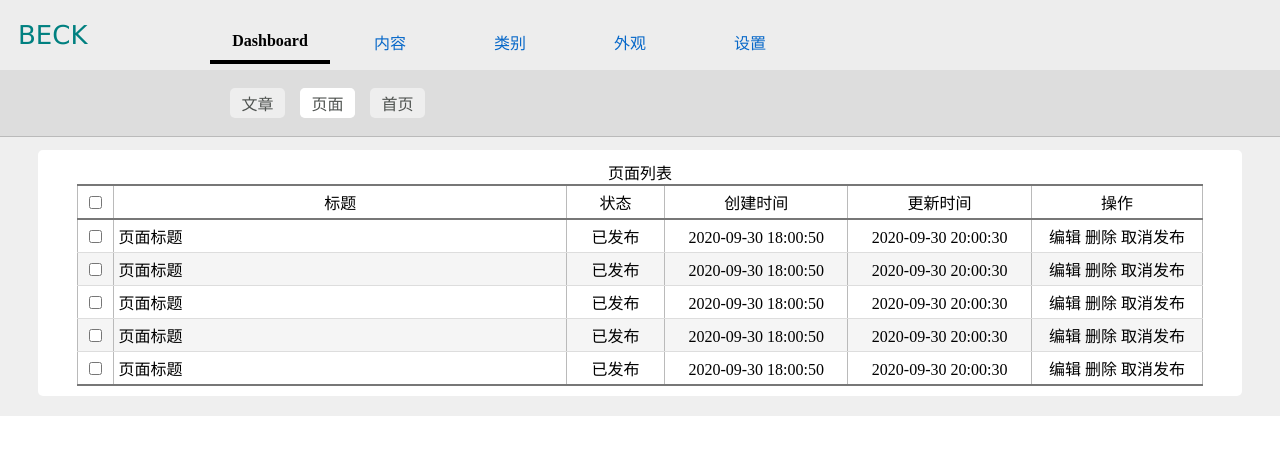
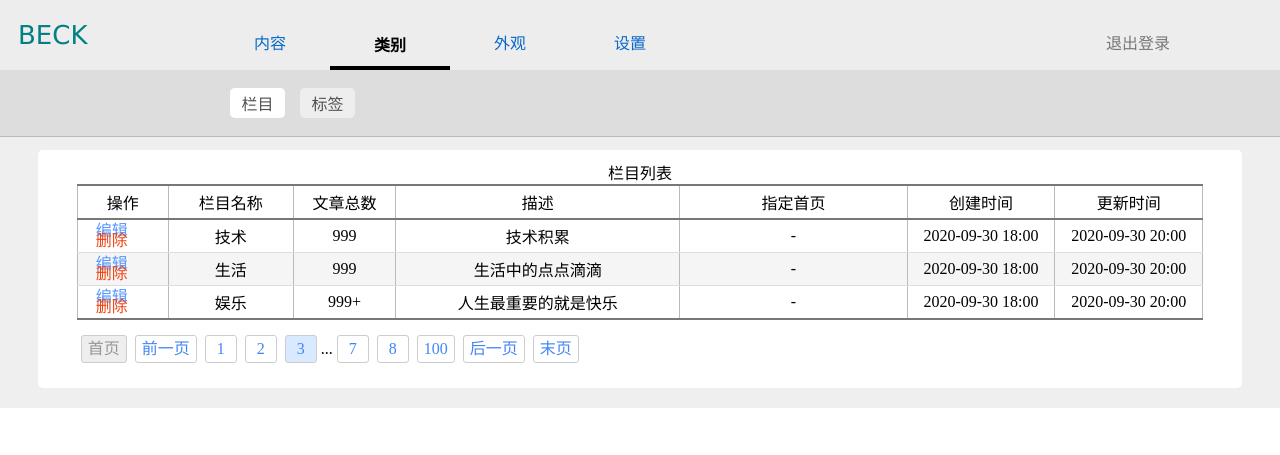
Before and after one commit to mazhongchao/beck, a PHP site: page /template/admin/category-list.html in a window 1280 px wide. Shown: the top 455 px of the page. Run offline with PHP 8.4, Linux system fonts and the light colour scheme.

Commit message:
update admin template files and style file

```diff
--- a/adm/static/style.css
+++ b/adm/static/style.css
@@ -43,27 +43,53 @@ body{margin:0; width: 100%}
 .sub-nav a{text-decoration: none; color:#4f5350;padding: 3px 1px 3px 1px;display: block;}
 .sub-nav a:hover{color:#000;background:#fff;border-radius: 5px;}
 .selected{color:#000;background:#fff;border-radius: 5px;}
+.logout{margin-top:30px;}
+.logout a{text-decoration: none; color: #777777;}
+.logout a:hover{color: #4f5350;}
 
 .main-content{float:left;width:100%;margin-top:130px; background-color: #efefef;}
 .content-block{float:left; width: 88%; margin:20px 3%; padding: 10px 3%;background: #fff; border-radius: 5px;}
 
 table{width:100%; padding: 3px; border-collapse: collapse;}
 thead{border-top: 2px solid #777777; border-bottom: 2px solid #777777;}
-th,td {border-bottom: 1px solid #ddd; border-left: 1px solid #bababa; border-right: 1px solid #bababa; padding: 4px;text-align: center;}
+th,td {border-bottom: 1px solid #ddd; border-left: 1px solid #bababa; border-right: 1px solid #bababa; padding: 4px;text-align: center; vertical-align: middle;}
 tr:nth-last-child(1){border-bottom: 2px solid #777777;}
 tr:nth-child(even) {background-color: #f5f5f5;}
 tbody tr:hover {background-color: #d9e9ff;}
+
+a.op-edit{float: left; display: inline-block; margin-right:5px; color: #5495ff;}
+a.op-edit:hover{color: #007cba;}
+a.op-cancel{float: left; display: inline-block; margin-right:5px; color: #daae04;}
+a.op-cancel:hover{color: #ce9504;}
+a.op-delete{float: left; display: inline-block; margin-right:5px; color: #f1420d;}
+a.op-delete:hover{color: #b72c02;}
+a.article-lnk{color: #5495ff;}
+a.article-lnk:hover{color: #007cba;}
+
+.td-ops{padding-left: 18px; line-height: 10px;}
+
+.txt-green{color: #13a403;}
 
 .txt-center{text-align: center}
 .txt-left{text-align: left;}
 .txt-right{text-align: right;}
 .txt-justify{text-align: justify}
-.th-checkbox{width: 3%}
+
+/* 85% */
+.th-checkbox{width: 3%;}
+.th-operation{width: 14%;}
 .th-title{width: 37%;}
-.th-time{width: 15%}
-.th-status{width: 8%}
-.th-cate{width: 8%}
-.th-operation{width: 14%}
+.th-time{width: 15%;}
+.th-status{width: 8%;}
+.th-cate{width: 8%;}
+/* 85% */
+.th-operation-col{width: 8%;}
+.th-title-col{width: 11%;}
+.th-article-col{width: 9%;}
+.th-desc-col{width: 25%;}
+.th-index-col{width: 20%;}
+.th-time-col{width: 13%;}
+
 
 .pagination{margin: 15px auto;}
 .pagination li {
--- a/adm/template/admin/category-list.html
+++ b/adm/template/admin/category-list.html
@@ -3,7 +3,7 @@
     <title>Beck Index</title>
     <meta http-equiv="Content-Type" content="text/html; charset=utf-8" />
     <meta name="viewport" content="width=device-width, initial-scale=1" />
-    <link href="./static/style.css" rel="stylesheet" type="text/css" />
+    <link href="/static/style.css" rel="stylesheet" type="text/css" />
 </head>
 
 <body>
@@ -11,76 +11,66 @@
 <div class="header">
     <div class="logo">BECK</div>
     <ul class="main-nav">
-        <li><span class="current-menu">Dashboard</span></li>
-        <li><a href="#">内容</a></li>
-        <li><a href="#">类别</a></li>
-        <li><a href="#">外观</a></li>
-        <li><a href="#">设置</a></li>
+        <li><a href="/article_list.php">内容</a></li>
+        <li><span class="current-menu">类别</span></li>
+        <li><a href="/theme.php">外观</a></li>
+        <li><a href="/setting.php">设置</a></li>
     </ul>
+    <div class="logout"><a href="/logout.php">退出登录</a></div>
     <ul class="sub-nav">
-        <li><a href="#">文章</a></li>
-        <li><a class="selected" href="">页面</a></li>
-        <li><a href="">首页</a></li>
+        <li><a class="selected" href="/category-list.php">栏目</a></li>
+        <li><a href="/tag_list.php">标签</a></li>
     </ul>
 </div>
 
 <div class="main-content">
     <div class="content-block">
         <table id="sales">
-            <caption>页面列表</caption>
+            <caption>栏目列表</caption>
             <thead>
             <tr>
-                <th scope="col" class="th-checkbox"><input type="checkbox"></th>
-                <th scope="col" class="th-title">标题</th>
-                <th scope="col" class="th-status">状态</th>
-                <th scope="col" class="th-time">创建时间</th>
-                <th scope="col" class="th-time">更新时间</th>
-                <th scope="col" class="th-operation">操作</th>
+                <th scope="col" class="th-operation-col">操作</th>
+                <th scope="col" class="th-title-col">栏目名称</th>
+                <th scope="col" class="th-article-col">文章总数</th>
+                <th scope="col" class="th-desc-col">描述</th>
+                <th scope="col" class="th-index-col">指定首页</th>
+                <th scope="col" class="th-time-col">创建时间</th>
+                <th scope="col" class="th-time-col">更新时间</th>
             </tr>
             </thead>
             <tbody>
             <tr>
-                <td class="txt-center"><input type="checkbox"></td>
-                <td class="txt-left">页面标题</td>
-                <td>已发布</td>
-                <td>2020-09-30 18:00:50</td>
-                <td>2020-09-30 20:00:30</td>
-                <td>编辑 删除 取消发布</td>
+                <td class="td-ops"><a href="" class="op-edit">编辑</a><a href="" class="op-delete">删除</a></td>
+                <td>技术</td>
+                <td>999</td>
+                <td>技术积累</td>
+                <td>-</td>
+                <td>2020-09-30 18:00</td>
+                <td>2020-09-30 20:00</td>
             </tr>
             <tr>
-                <td class="txt-center"><input type="checkbox"></td>
-                <td class="txt-left">页面标题</td>
-                <td>已发布</td>
-                <td>2020-09-30 18:00:50</td>
-                <td>2020-09-30 20:00:30</td>
-                <td>编辑 删除 取消发布</td>
+                <td class="td-ops"><a href="" class="op-edit">编辑</a><a href="" class="op-delete">删除</a></td>
+                <td>生活</td>
+                <td>999</td>
+                <td>生活中的点点滴滴</td>
+                <td>-</td>
+                <td>2020-09-30 18:00</td>
+                <td>2020-09-30 20:00</td>
             </tr>
             <tr>
-                <td class="txt-center"><input type="checkbox"></td>
-                <td class="txt-left">页面标题</td>
-                <td>已发布</td>
-                <td>2020-09-30 18:00:50</td>
-                <td>2020-09-30 20:00:30</td>
-                <td>编辑 删除 取消发布</td>
-            </tr>
-            <tr>
-                <td class="txt-center"><input type="checkbox"></td>
-                <td class="txt-left">页面标题</td>
-                <td>已发布</td>
-                <td>2020-09-30 18:00:50</td>
-                <td>2020-09-30 20:00:30</td>
-                <td>编辑 删除 取消发布</td>
-            </tr>
-            <tr>
-                <td class="txt-center"><input type="checkbox"></td>
-                <td class="txt-left">页面标题</td>
-                <td>已发布</td>
-                <td>2020-09-30 18:00:50</td>
-                <td>2020-09-30 20:00:30</td>
-                <td>编辑 删除 取消发布</td>
+                <td class="td-ops"><a href="" class="op-edit">编辑</a><a href="" class="op-delete">删除</a></td>
+                <td>娱乐</td>
+                <td>999+</td>
+                <td>人生最重要的就是快乐</td>
+                <td>-</td>
+                <td>2020-09-30 18:00</td>
+                <td>2020-09-30 20:00</td>
             </tr>
             </tbody>
         </table>
+        <div>
+            <ul class="pagination"><li><a class="disable">首页</a></li><li><a href="#">前一页</a> </li><li><a href="#">1</a></li><li><a href="#">2</a></li><li><a class="current-page">3</a></li><li>...</li><a href="#">7</a><li><a href="#">8</a></li><li><a href="#">100</a></li><li><a href="#">后一页</a></li><li><a href="#">末页</a> </li></ul>
+        </div>
     </div>
 </div>
 
```
Also changed, not shown: other parts of adm/static/style.css (+22 -6 lines), adm/template/admin/article-list.html (+28 -26 lines), adm/template/admin/article-post.html (+7 -4 lines), adm/template/admin/category-post.html (+8 -8 lines), adm/template/admin/page-list.html (+32 -26 lines), adm/template/admin/page-post.html (+10 -7 lines).
